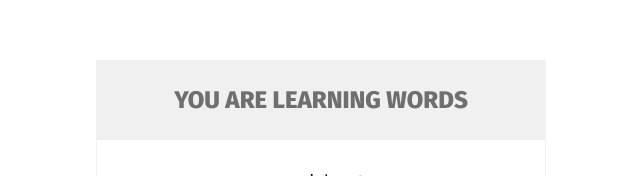
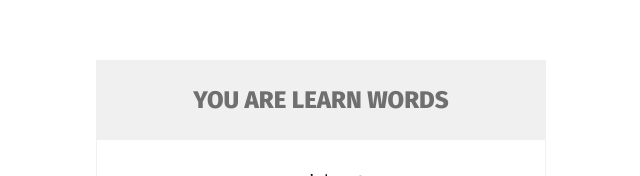
Before and after one commit to TomaszJarosiewicz/learning-words, a website: page index.html in a window 1280 px wide. Shown: the part 137-313 px from the top of the page, without its empty margins (319-959 px from the left). Drawn offline with nearby package versions, Linux system fonts and the light colour scheme; files that its build step writes are made by us from their sources.

Commit message:
Modify index.html

```diff
--- a/index.html
+++ b/index.html
@@ -13,7 +13,7 @@
         <section class="container">
             <div class="box">
                 <div class="box-header">
-                    <span>You are learning words</span>
+                    <span>You are learn words</span>
                 </div>
                 <div class="box-body">
                     <div class="box-numberQuestion">
```
